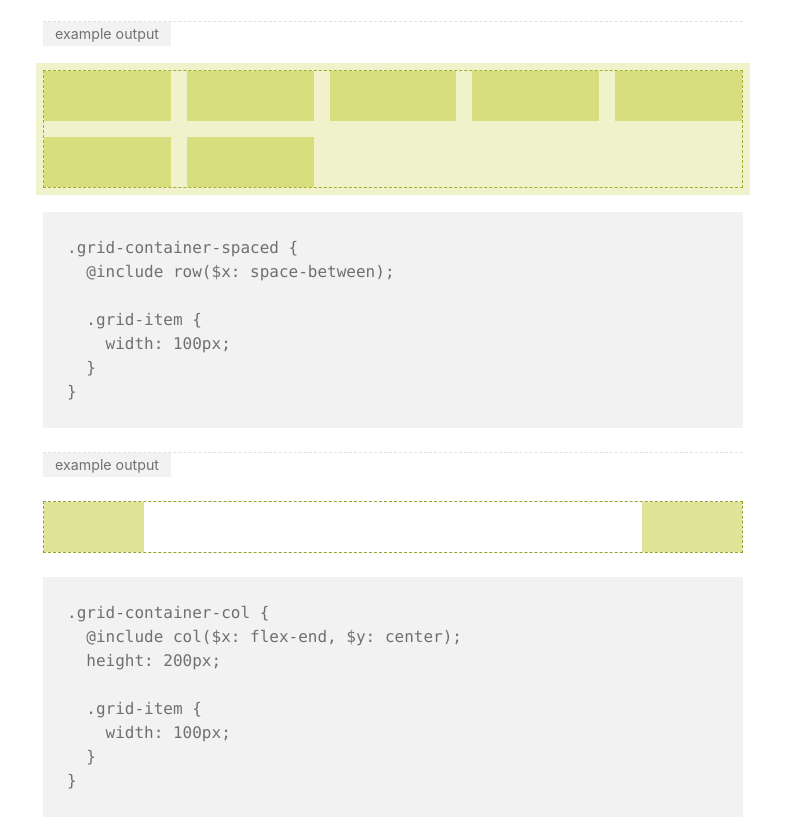
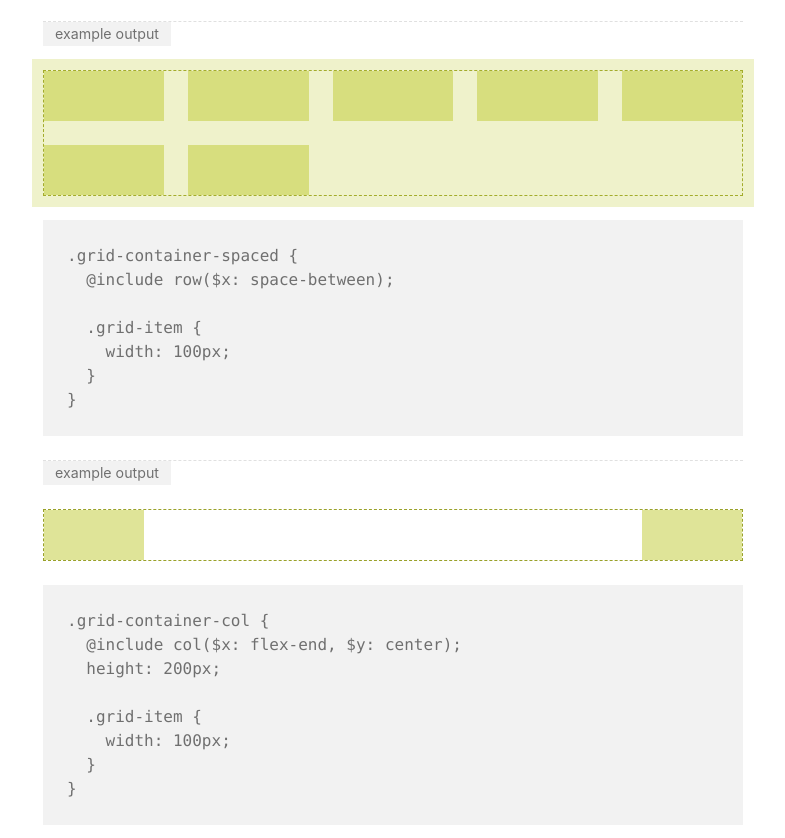
Before and after one commit to YuukanOO/dropee, a website: page docs/index.html in a window 1280 px wide. Shown: the part 3196-4034 px from the top of the page, without its empty margins (247-1032 px from the left). Drawn offline with Linux system fonts and the light colour scheme.

Commit message:
Updated to docs/

```diff
--- a/examples/styles.scss
+++ b/docs/styles.scss
@@ -187,7 +187,7 @@ pre {
   }
 
   .grid-container {
-    @include row($gap: 16px);
+    @include row($gap: 24px);
     background-color: rgba(color(brand), 0.25);
 
     .grid-item {
--- a/package.json
+++ b/package.json
@@ -3,7 +3,7 @@
   "version": "1.0.0",
   "license": "MIT",
   "scripts": {
-    "watch": "node-sass -w -r -o ./examples ./examples/styles.scss"
+    "watch": "node-sass -w -r -o ./docs ./docs/styles.scss"
   },
   "devDependencies": {
     "node-sass": "^4.7.2"
--- a/src/_grid.scss
+++ b/src/_grid.scss
@@ -33,7 +33,7 @@ $__gap: 0;
   flex-wrap: $wrap;
 
   @if ($gap != 0) {
-    margin: -($gap/2);
+    margin: -($gap / 2);
   }
 }
 
@@ -81,7 +81,7 @@ $__gap: 0;
   flex-shrink: $shrink;
 
   @if ($gap != 0) {
-    margin: $gap/2;
+    margin: ($gap / 2);
     @if ($width != 0) {
       width: calc(#{$width} - #{$gap});
     }
```
Also changed, not shown: README.md, docs/index.html (renamed from examples/index.html), docs/styles.css, 1 other file.
